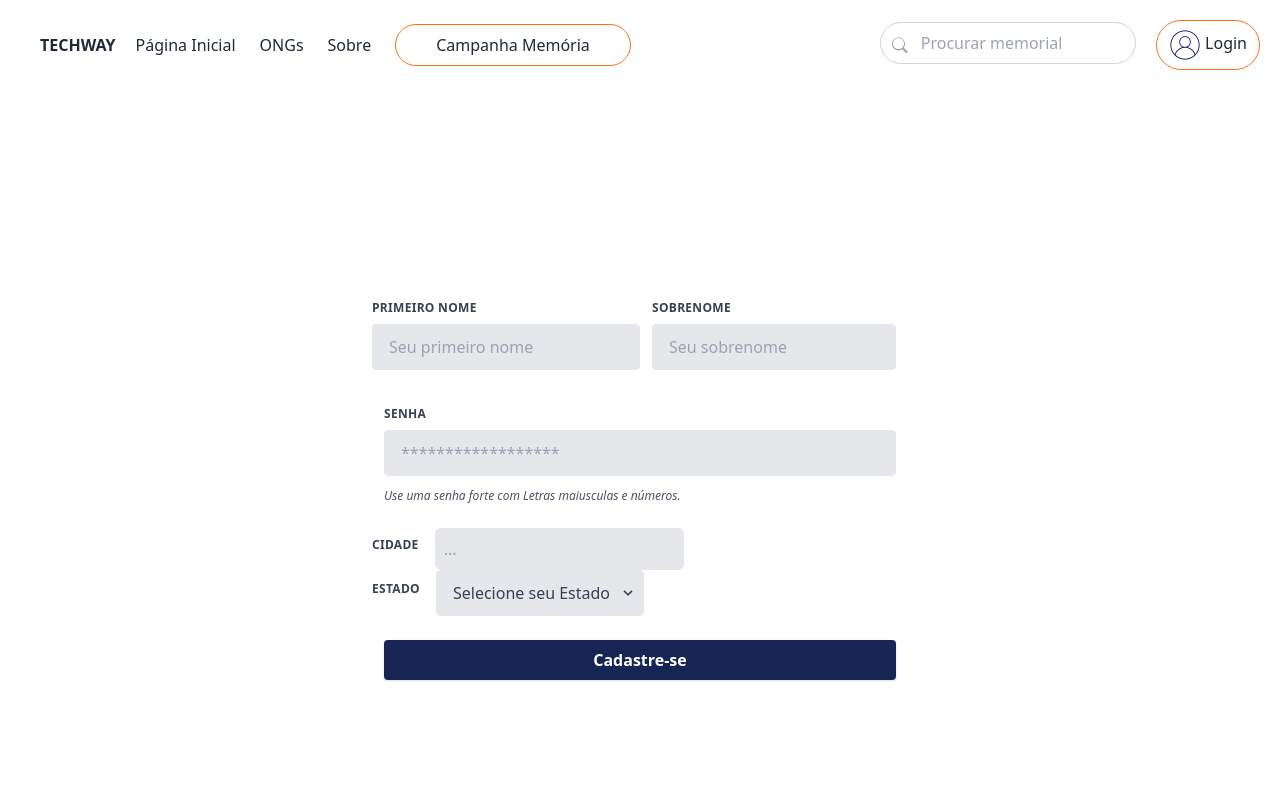
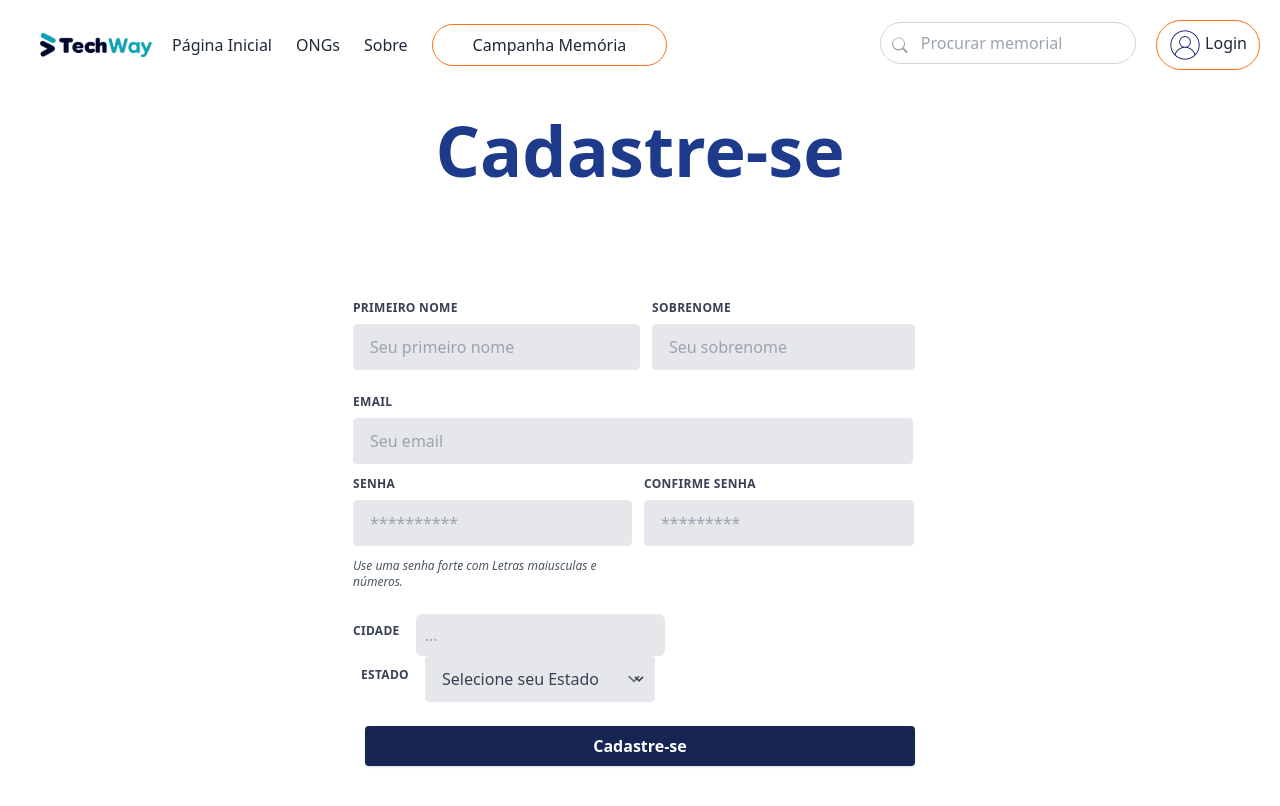
Before and after one commit to igranjo/Via-da-Saudade, a plain HTML site: page Cadastro.html in a window 1280 px wide. Drawn offline with nearby package versions, Linux system fonts and the light colour scheme; a web font is replaced by a local one.

Commit message:
Update Cadastro.html
Atualizado cadastro agora esta topado de bom bonito e cheiro

```diff
--- a/Cadastro.html
+++ b/Cadastro.html
@@ -6,6 +6,12 @@
   <meta name="viewport" content="width=device-width, initial-scale=1.0">
   <title>Cadastro</title>
   <script src="https://cdn.tailwindcss.com"></script>
+  <script src="https://cdn.jsdelivr.net/npm/flowbite@2.5.2/dist/flowbite.min.js"></script>
+  <link rel="preconnect" href="https://fonts.googleapis.com">
+  <link rel="preconnect" href="https://fonts.gstatic.com" crossorigin>
+  <link href="https://fonts.googleapis.com/css2?family=Afacad+Flux:wght@100..1000&family=Poppins:ital,wght@0,100;0,200;0,300;0,400;0,500;0,600;0,700;0,800;0,900;1,100;1,200;1,300;1,400;1,500;1,600;1,700;1,800;1,900&display=swap" rel="stylesheet">
+  <link rel="stylesheet" href="https://cdnjs.cloudflare.com/ajax/libs/font-awesome/6.0.0/css/all.min.css" integrity="sha512-9usAa10IRO0HhonpyAIVpjrylPvoDwiPUiKdWk5t3PyolY1cOd4DSE0Ga+ri4AuTroPR5aQvXU9xC6qOPnzFeg==" crossorigin="anonymous" referrerpolicy="no-referrer" />
+  <link href="https://cdn.jsdelivr.net/npm/flowbite@2.5.2/dist/flowbite.min.css" rel="stylesheet" />
 </head>
 <body>
     <!-- Navbar -->
@@ -13,7 +19,7 @@
         <div class="flex items-center justify-between">
           <!-- Logo -->
           <div class="flex items-center space-x-5 px-5">
-            <a href="#" class="text-gray-800 hover:text-orange-500 font-semibold">TECHWAY</a>
+            <img src="Imagens/logopt2_techway.png" alt="Logo" class="w-28">
           </div>
           <!-- Links de Navegação (Centralizados) -->
         <div class="flex-1 flex text-center space-x-6">
@@ -48,9 +54,10 @@
           </div>
         </div>
     </nav>
+    <h2 class="text-center font-semibold text-[70px] text-blue-900 mb-[-70px] mt-2">Cadastre-se</h2>
     <div class="flex items-center justify-center h-screen">
-        <form class="w-full max-w-lg">
-          <div class="flex flex-wrap -mx-3 mb-6 mt-0">
+        <form class="w-full max-w-[550px]">
+          <div class="flex flex-wrap -mx-3 mb-3 mt-0">
             <div class="w-full md:w-1/2 p-0 mb-6 md:mb-0">
               <label class="block uppercase tracking-wide text-gray-700 text-xs font-bold mb-2" for="grid-first-name">
                 Primeiro Nome
@@ -65,12 +72,24 @@
             </div>
           </div>
           <div class="flex flex-wrap -mx-3 mb-6">
-            <div class="w-full px-3">
+            <div class="w-[560px]">
+              <label class="block uppercase tracking-wide text-gray-700 text-xs font-bold mb-2" for="grid-email">
+                Email
+              </label>
+              <input class="appearance-none block w-full bg-gray-200 text-gray-700 border border-gray-200 rounded py-3 px-4 mb-3 leading-tight focus:outline-none focus:bg-white focus:border-gray-500" id="grid-email" type="email" placeholder="Seu email">
+            </div>
+            <div class="w-[279px]">
               <label class="block uppercase tracking-wide text-gray-700 text-xs font-bold mb-2" for="grid-password">
                 Senha
               </label>
-              <input class="appearance-none block w-full bg-gray-200 text-gray-700 border border-gray-200 rounded py-3 px-4 mb-3 leading-tight focus:outline-none focus:bg-white focus:border-gray-500" id="grid-password" type="password" placeholder="******************">
+              <input class="appearance-none block w-full bg-gray-200 text-gray-700 border border-gray-200 rounded py-3 px-4 mb-3 leading-tight focus:outline-none focus:bg-white focus:border-gray-500" id="grid-password" type="password" placeholder="**********">
               <p class="text-gray-600 text-xs italic">Use uma senha forte com Letras maiusculas e números.</p>
+            </div>
+            <div class="w-[270px] mx-3">
+              <label class="block uppercase tracking-wide text-gray-700 text-xs font-bold mb-2" for="grid-password">
+                Confirme Senha
+              </label>
+              <input class="appearance-none block w-full bg-gray-200 text-gray-700 border border-gray-200 rounded py-3 px-4 mb-3 leading-tight focus:outline-none focus:bg-white focus:border-gray-500" id="grid-password" type="password" placeholder="*********">
             </div>
           </div>
           <div class="flex flex-wrap -mx-3 mb-2">
@@ -81,10 +100,10 @@
               <input class="appearance-none block w-full bg-gray-200 text-gray-700 border border-gray-200 rounded-md p-2 w-1/2 focus:outline-none focus:bg-white focus:border-gray-500" id="grid-city" type="text" placeholder="...">
             </div>
             <div class="flex items-center space-x-4">
-              <label class="block uppercase tracking-wide text-gray-700 text-xs font-bold mb-2" for="grid-state">
+              <label class="block uppercase tracking-wide text-gray-700 text-xs font-bold ml-2 mb-2" for="grid-state">
                 Estado
               </label>
-              <div class="relative">
+              <div class="relative w-[230px]">
                 <select class="block appearance-none w-full bg-gray-200 border border-gray-200 text-gray-700 py-3 px-4 pr-8 rounded leading-tight focus:outline-none focus:bg-white focus:border-gray-500" id="grid-state">
                     <option>Selecione seu Estado</option>
                     <option>Acre</option>
@@ -121,7 +140,7 @@
               </div>
             </div>
           </div>
-          <div class="md:flex md:items-center ">
+          <div class="md:flex md:items-center">
             <div class="w-full items-center">
               <button class=" w-full shadow bg-blue-950 hover:bg-white-400 focus:shadow-outline focus:outline-none text-white font-bold py-2 px-4 mt-4 rounded" type="button">
                 Cadastre-se
```
